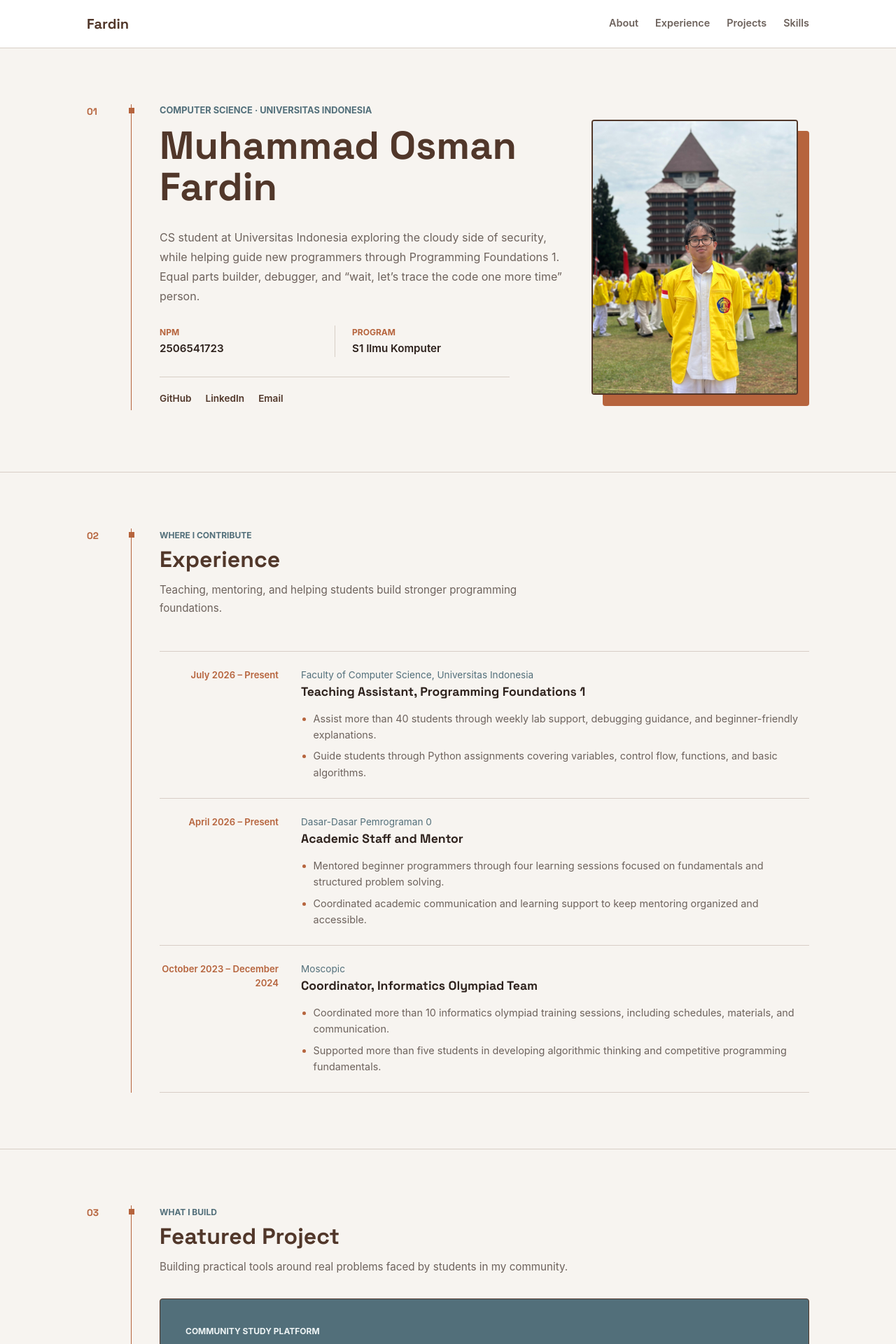
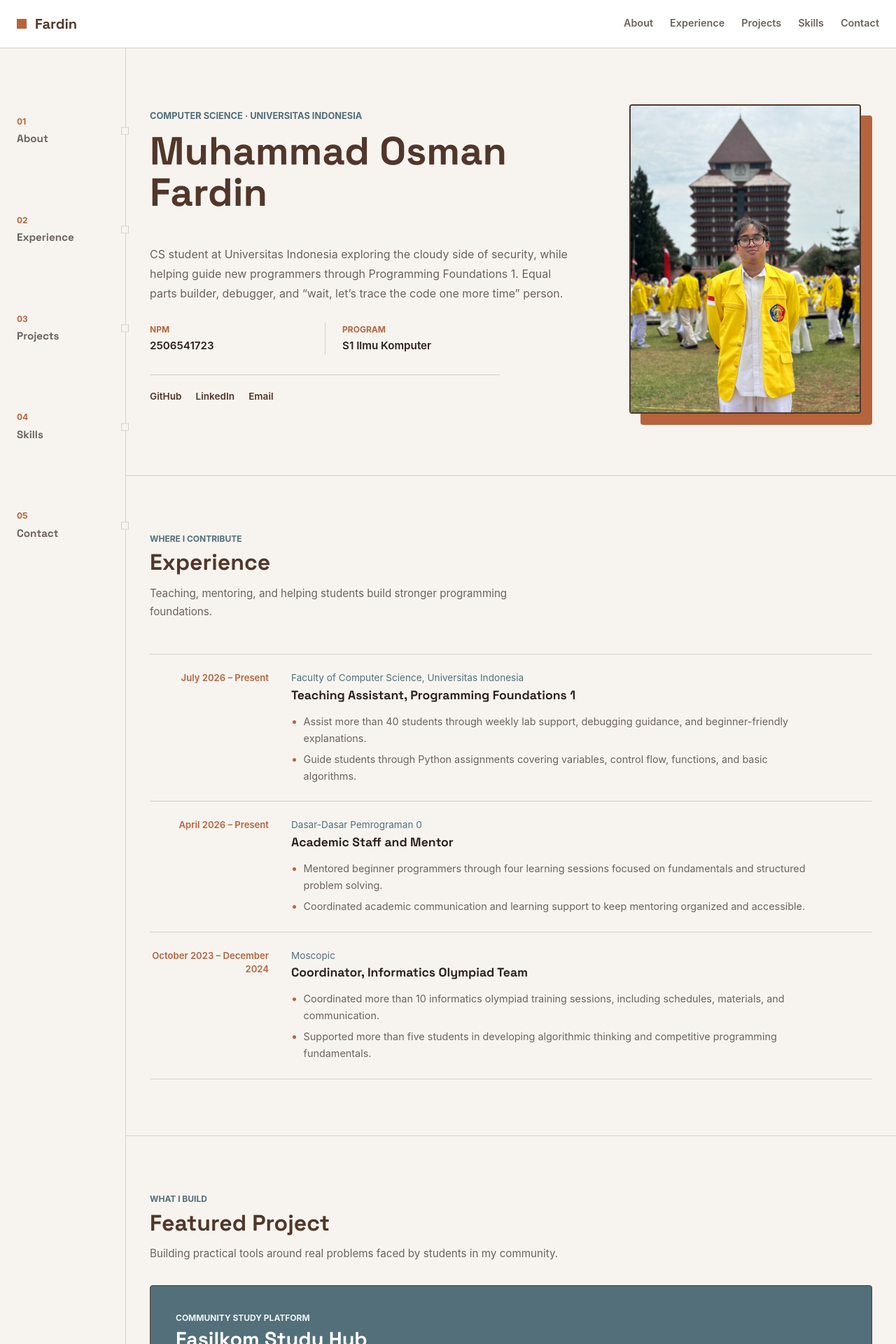
Before and after one commit to osman-fardin/myportofolio, a Django app: page / in a window 1280 px wide. Shown: the top 1920 px of the page at 70% size. Run offline with Django 5.2, Linux system fonts and the light colour scheme.

Commit message:
feat: add route navigation and contact section

```diff
--- a/static/css/style.css
+++ b/static/css/style.css
@@ -15,6 +15,11 @@
     --line: #d8cec6;
     --text-muted: #6d625c;
     --radius: 4px;
+    --ease-out: cubic-bezier(0.23, 1, 0.32, 1);
+}
+
+html {
+    scroll-behavior: smooth;
 }
 
 body {
@@ -44,6 +49,101 @@ img {
     padding: 0 1.5rem;
 }
 
+.page-shell {
+    display: grid;
+    grid-template-columns: 180px minmax(0, 1fr);
+    width: 100%;
+    max-width: 1280px;
+    margin: 0 auto;
+}
+
+.page-shell > main {
+    min-width: 0;
+}
+
+.route-rail {
+    position: relative;
+    background-color: var(--paper);
+    border-right: 1px solid var(--line);
+}
+
+.route-rail nav {
+    position: sticky;
+    top: 0;
+    display: flex;
+    min-height: 100vh;
+    flex-direction: column;
+    justify-content: space-around;
+    padding: 3rem 1.5rem;
+}
+
+.route-link {
+    position: relative;
+    display: grid;
+    gap: 0.2rem;
+    padding: 0.75rem 0;
+    color: var(--text-muted);
+    text-decoration: none;
+    transform-origin: left center;
+    transition:
+        color 180ms ease,
+        transform 140ms var(--ease-out);
+}
+
+.route-number {
+    color: var(--copper);
+    font-size: 0.75rem;
+    font-weight: 700;
+}
+
+.route-label {
+    font-family: "Space Grotesk", -apple-system, sans-serif;
+    font-size: 0.95rem;
+    font-weight: 700;
+}
+
+.route-link::after {
+    content: "";
+    position: absolute;
+    top: 50%;
+    right: calc(-1.5rem - 5px);
+    width: 9px;
+    height: 9px;
+    background-color: var(--paper);
+    border: 1px solid var(--line);
+    transform: translateY(-50%);
+    transition:
+        background-color 180ms ease,
+        border-color 180ms ease;
+}
+
+.route-link:focus-visible {
+    color: var(--walnut);
+    border-radius: 2px;
+    outline: 2px solid var(--cloud);
+    outline-offset: 4px;
+}
+
+.route-link:focus-visible::after {
+    background-color: var(--copper);
+    border-color: var(--copper);
+}
+
+.route-link:active {
+    transform: scale(0.98);
+}
+
+@media (hover: hover) and (pointer: fine) {
+    .route-link:hover {
+        color: var(--walnut);
+    }
+
+    .route-link:hover::after {
+        background-color: var(--copper);
+        border-color: var(--copper);
+    }
+}
+
 .site-header {
     background-color: var(--surface);
     border-bottom: 1px solid var(--line);
@@ -51,16 +151,28 @@ img {
 
 .site-header .container {
     min-height: 68px;
+    max-width: 1280px;
     display: flex;
     justify-content: space-between;
     align-items: center;
 }
 
 .brand {
+    display: inline-flex;
+    align-items: center;
+    gap: 0.75rem;
     color: var(--walnut);
     font-size: 1.25rem;
     font-weight: 700;
     text-decoration: none;
+}
+
+.brand::before {
+    content: "";
+    width: 14px;
+    height: 14px;
+    flex-shrink: 0;
+    background-color: var(--copper);
 }
 
 .site-header nav {
@@ -99,12 +211,11 @@ img {
 .hero-grid {
     display: grid;
     grid-template-columns:
-        64px
         minmax(0, 1.3fr)
         minmax(260px, 0.7fr);
     grid-template-areas:
-        "marker identity photo"
-        "marker details photo";
+        "identity photo"
+        "details photo";
     column-gap: 2.5rem;
     row-gap: 1.75rem;
     align-items: center;
@@ -239,13 +350,13 @@ img {
 
 .experience-section,
 .projects-section,
-.skills-section {
+.skills-section,
+.contact-section {
     padding: 5rem 0;
     border-bottom: 1px solid var(--line);
 }
 
 .section-header {
-    grid-column: 2;
     position: relative;
     max-width: 680px;
     margin-bottom: 3rem;
@@ -492,61 +603,53 @@ img {
     line-height: 1.4;
 }
 
-.experience-section > .container,
-.projects-section > .container,
-.skills-section > .container {
-    display: grid;
-    grid-template-columns: 64px minmax(0, 1fr);
-    column-gap: 2.5rem;
+.contact-section .section-header {
+    margin-bottom: 2rem;
 }
 
-.hero-grid::before,
-.experience-section > .container::before,
-.projects-section > .container::before,
-.skills-section > .container::before {
-    grid-column: 1;
-    grid-row: 1 / span 2;
-    align-self: stretch;
-    padding-top: 0.25rem;
-    color: var(--copper);
-    border-right: 1px solid var(--copper);
-    font-family: "Space Grotesk", -apple-system, sans-serif;
-    font-size: 0.85rem;
-    font-weight: 700;
-    line-height: 1;
+.contact-links {
+    display: grid;
+    grid-template-columns: repeat(3, minmax(0, 1fr));
+    border-top: 1px solid var(--line);
+    border-bottom: 1px solid var(--line);
 }
 
-.hero-grid::before {
-    content: "01";
+.contact-links a {
+    display: flex;
+    align-items: center;
+    min-height: 64px;
+    padding: 1rem 1.25rem;
+    color: var(--walnut);
+    font-family: "Space Grotesk", -apple-system, sans-serif;
+    font-size: 0.9rem;
+    font-weight: 700;
+    text-decoration: none;
+    transition:
+        color 180ms ease,
+        background-color 180ms ease,
+        transform 140ms var(--ease-out);
 }
 
-.experience-section > .container::before {
-    content: "02";
+.contact-links a + a {
+    border-left: 1px solid var(--line);
 }
 
-.projects-section > .container::before {
-    content: "03";
+.contact-links a:focus-visible {
+    position: relative;
+    z-index: 1;
+    outline: 2px solid var(--cloud);
+    outline-offset: -3px;
 }
 
-.skills-section > .container::before {
-    content: "04";
+.contact-links a:active {
+    transform: scale(0.98);
 }
 
-.experience-list,
-.featured-project,
-.skills-grid {
-    grid-column: 2;
-}
-
-.hero-identity::before,
-.section-header::before {
-    content: "";
-    position: absolute;
-    top: 0.3rem;
-    left: calc(-2.5rem - 4px);
-    width: 8px;
-    height: 8px;
-    background-color: var(--copper);
+@media (hover: hover) and (pointer: fine) {
+    .contact-links a:hover {
+        color: var(--copper);
+        background-color: var(--surface);
+    }
 }
 
 .site-footer {
--- a/templates/index.html
+++ b/templates/index.html
@@ -19,9 +19,40 @@
                 <a href="#experience">Experience</a>
                 <a href="#projects">Projects</a>
                 <a href="#skills">Skills</a>
+                <a href="#contact">Contact</a>
             </nav>
         </div>
     </header>
+
+    <div class="page-shell">
+        <aside class="route-rail" aria-label="Section navigation">
+            <nav>
+                <a class="route-link" href="#about">
+                    <span class="route-number">01</span>
+                    <span class="route-label">About</span>
+                </a>
+
+                <a class="route-link" href="#experience">
+                    <span class="route-number">02</span>
+                    <span class="route-label">Experience</span>
+                </a>
+
+                <a class="route-link" href="#projects">
+                    <span class="route-number">03</span>
+                    <span class="route-label">Projects</span>
+                </a>
+
+                <a class="route-link" href="#skills">
+                    <span class="route-number">04</span>
+                    <span class="route-label">Skills</span>
+                </a>
+
+                <a class="route-link" href="#contact">
+                    <span class="route-number">05</span>
+                    <span class="route-label">Contact</span>
+                </a>
+            </nav>
+        </aside>
 
         <main>
             <section class="hero" id="about" aria-labelledby="about-title">
@@ -270,7 +301,35 @@
                 </div>
             </section>
 
+            <section class="contact-section" id="contact" aria-labelledby="contact-title">
+                <div class="container">
+                    <div class="section-header">
+                        <p class="section-kicker">Get in touch</p>
+                        <h2 id="contact-title">Contact</h2>
+                        <p class="section-description">
+                            The easiest way to reach me is by email. You can also find
+                            my work on GitHub or connect with me on LinkedIn.
+                        </p>
+                    </div>
+
+                    <div class="contact-links">
+                        <a href="mailto:osmanfardin5@gmail.com">Email</a>
+                        <a
+                            href="https://github.com/osman-fardin"
+                            target="_blank"
+                            rel="noopener noreferrer"
+                        >GitHub</a>
+                        <a
+                            href="https://www.linkedin.com/in/osmanfardin/"
+                            target="_blank"
+                            rel="noopener noreferrer"
+                        >LinkedIn</a>
+                    </div>
+                </div>
+            </section>
+
         </main>
+    </div>
 
     <footer class="site-footer">
         <div class="container">
```
Also changed, not shown: other parts of static/css/style.css (+41 -38 lines). Lines whose indentation alone changed are shown as unchanged.
